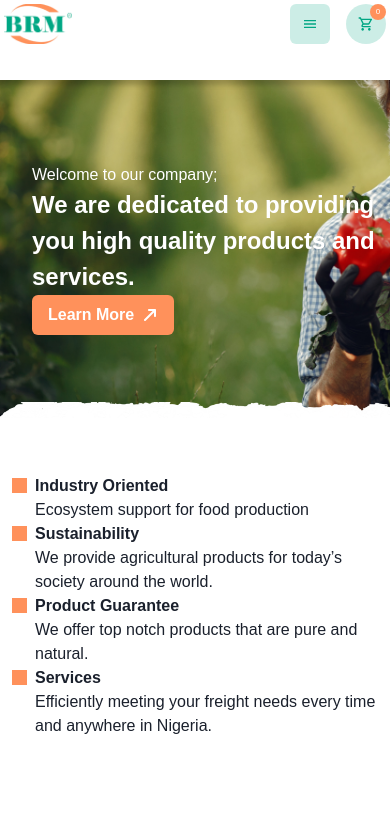
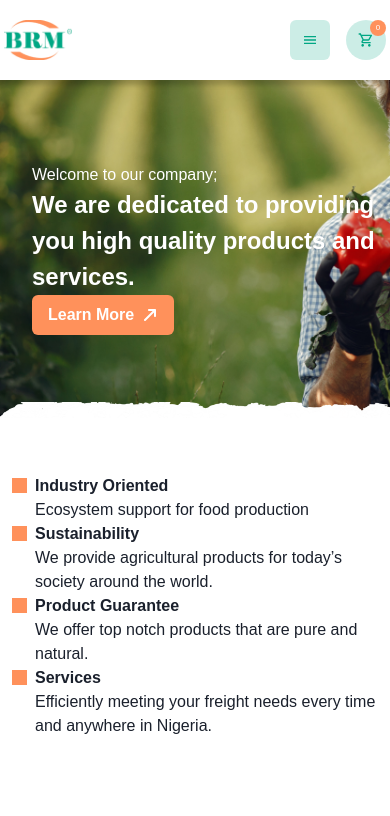
Before and after one commit to Christianey/brm, a Next.js app: page / in a window 390 px wide. Shown: the top 816 px of the page. Built offline with nearby package versions, Linux system fonts and the light colour scheme; a web font is replaced by a local one.

Commit message:
mobile navbar fix

```diff
--- a/src/components/Nav.jsx
+++ b/src/components/Nav.jsx
@@ -1,6 +1,7 @@
 import {
   Box,
   Button,
+  Center,
   Circle,
   Flex,
   IconButton,
@@ -82,8 +83,10 @@ export default function Nav() {
   const { length: noOfItems } = useSelector(selectCartItems);
 
   return (
-    <Box
+    <Center
+      flexDirection={"column"}
       position={"sticky"}
+      py={"1rem"}
       top={0}
       minH={"5rem"}
       zIndex={200}
@@ -171,6 +174,6 @@ export default function Nav() {
         </Circle>
       </Flex>
       {showNav && <CustomNav setShowNav={setShowNav} isMobile />}
-    </Box>
+    </Center>
   );
 }
```
